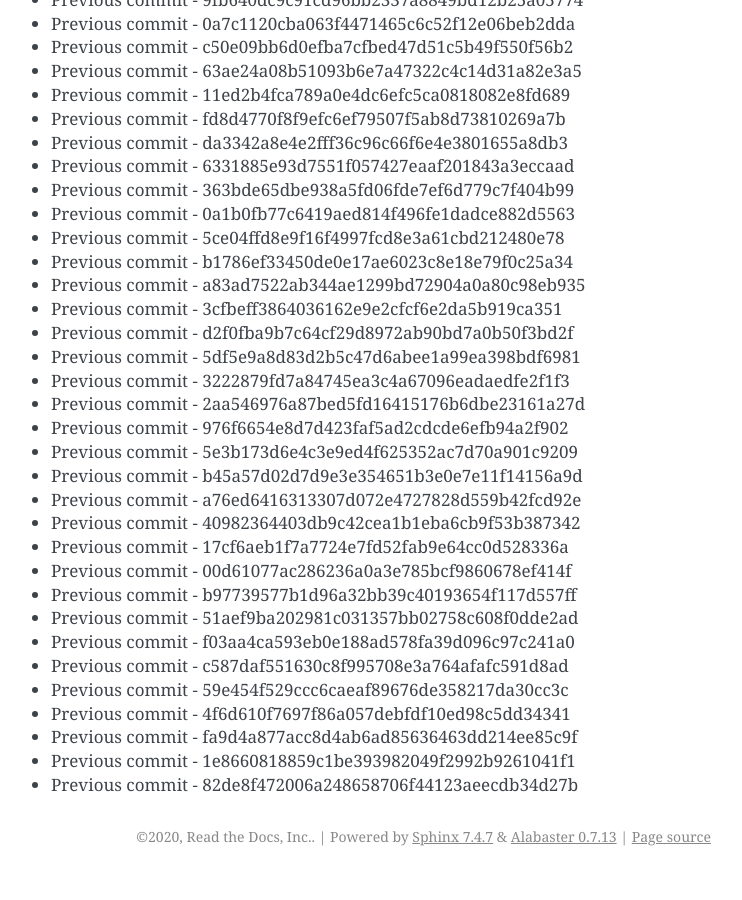
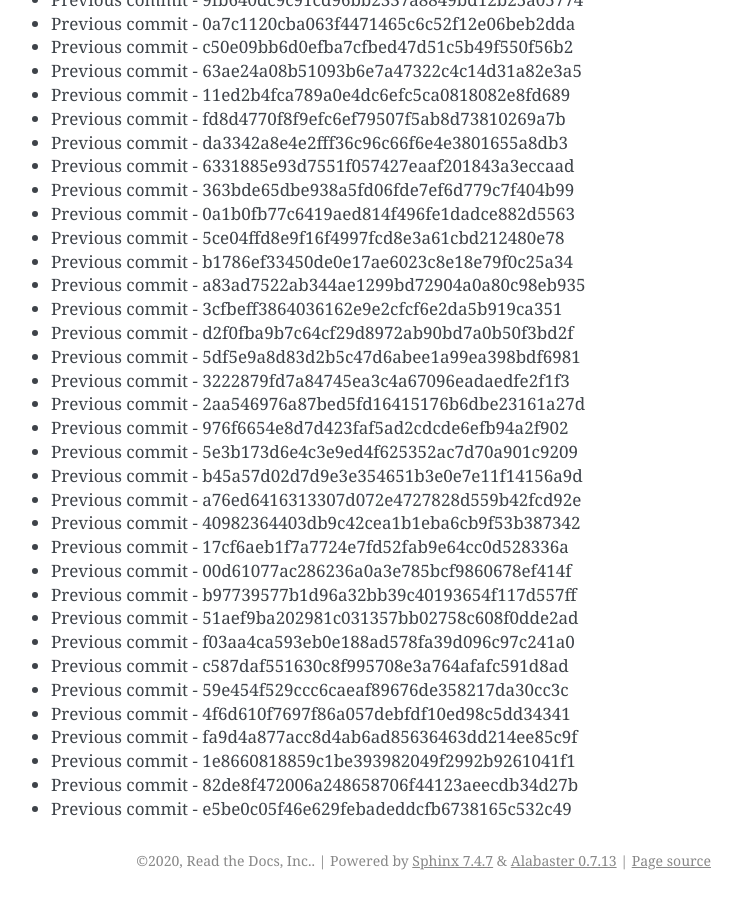
Before and after one commit to readthedocs/rtd-git-stresstest, a Sphinx documentation site: the page built from docs/updates.rst, in a window 1280 px wide and 900 px high, scrolled down 105481 px. Shown: the whole window, without its empty margins (399-1141 px from the left). Built offline with Sphinx 7.4.7, drawn with Linux system fonts in a browser that asks for light colours; before the commit the page ends 106357 px from its top, so only the background shows below that.

Commit message:
Generating commit from previous: e5be0c05f46e629febadeddcfb6738165c532c49

```diff
--- a/docs/updates.rst
+++ b/docs/updates.rst
@@ -4464,3 +4464,4 @@ It can be tested for any performance characteristics.
 * Previous commit - fa9d4a877acc8d4ab6ad85636463dd214ee85c9f
 * Previous commit - 1e8660818859c1be393982049f2992b9261041f1
 * Previous commit - 82de8f472006a248658706f44123aeecdb34d27b
+* Previous commit - e5be0c05f46e629febadeddcfb6738165c532c49
```
